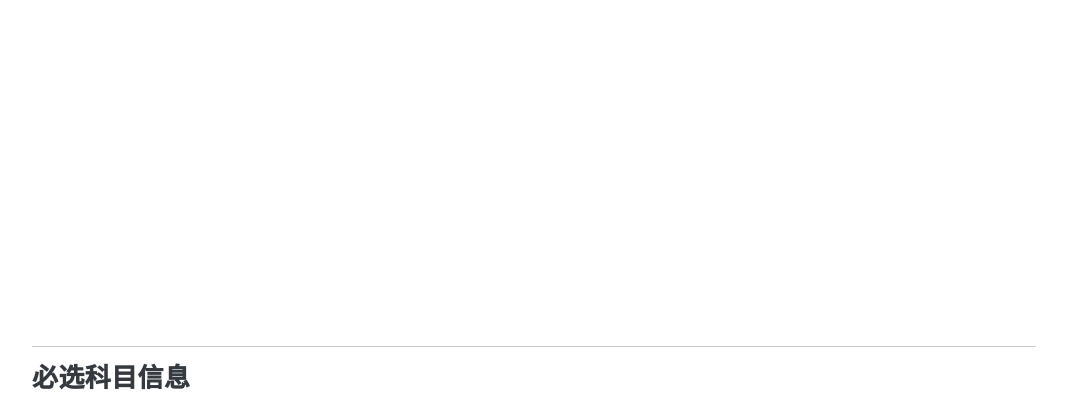
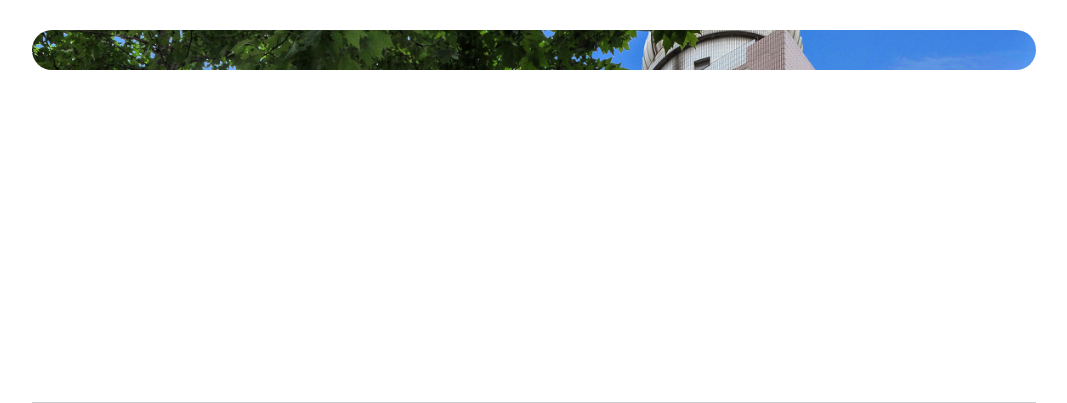
Before and after one commit to poormonitor/MyUNIV, a Flask app: template templates/major.html in a window 1280 px wide. Shown: the part 58-461 px from the top of the page, without its empty margins (106-1173 px from the left). Run offline with Flask 2, Linux system fonts and the light colour scheme; the template is opened without the code that fills it, so the values that code supplies are empty; some libraries are stand-ins or nearby versions.

Commit message:
fix database; add pic

```diff
--- a/templates/index.html
+++ b/templates/index.html
@@ -2,7 +2,7 @@
 <style>
     .img-wall {
         border-radius: 10px;
-        background: radial-gradient(closest-side, rgba(255, 255, 255, 0.5), rgba(255, 255, 255, 1)),
+        background: radial-gradient(closest-side, rgba(255, 255, 255, 0.4), rgba(255, 255, 255, 1)),
         url("{{ url_for('static', filename='wall.jpg') }}") no-repeat 100% 20%/ cover;
     }
 </style>
--- a/templates/major.html
+++ b/templates/major.html
@@ -1,11 +1,22 @@
-{% extends "base.html" %} {% block title %}专业信息{% endblock %}
-{% block content %}
+{% extends "base.html" %} {% block title %}专业信息{% endblock %} {% block content %}
+<style>
+    .img-building {
+        border-radius: 30px;
+        background: url("{{ url_for('static', filename='building.jpg') }}") no-repeat 100% 20%/ cover;
+        color: #fff;
+        word-break: break-all;
+        line-break: strict;
+    }
+</style>
+<div class="img-building pt-3 pb-3 ps-4 mb-3">
+    <div class="w-50">
         <h2>{{ major.mname }}</h2>
         <h4>{{ univ.uname }}</h4>
+    </div>
+</div>
 <div id="tags">
     {% for tag in include %}
-    <span class="badge bg-primary m-1">{{ tag }}</span>
-    {% endfor %}
+    <span class="badge bg-primary mt-1 mb-1">{{ tag }}</span> {% endfor %}
 </div>
 <div class="row">
     <div class="col-md-6">
@@ -80,7 +91,7 @@
         },
         tooltip: {
             trigger: 'axis',
-            formatter: function (params) {
+            formatter: function(params) {
                 var text = '--'
                 if (params && params.length) {
                     text = params[0].data[0]
@@ -98,15 +109,13 @@
         yAxis: {
             type: 'value'
         },
-        series: [
-            {
+        series: [{
             data: totalChartdata,
             name: "计划数",
             type: 'line',
             smooth: true,
             color: "#78c2ad"
-            }
-        ]
+        }]
     };
     totalChart.setOption(totalChartoption);
     var rankChart = echarts.init(document.getElementById('rank'));
@@ -124,7 +133,7 @@
         },
         tooltip: {
             trigger: 'axis',
-            formatter: function (params) {
+            formatter: function(params) {
                 var text = '--'
                 if (params && params.length) {
                     text = params[0].data[0]
@@ -142,18 +151,16 @@
         yAxis: {
             type: 'value'
         },
-        series: [
-            {
+        series: [{
             data: rankChartdata,
             name: "位次号",
             type: 'line',
             smooth: true,
             color: "#78c2ad"
-            }
-        ]
+        }]
     };
     rankChart.setOption(rankChartoption);
-    window.onresize = function () {
+    window.onresize = function() {
         totalChart.resize();
         rankChart.resize();
     };
```
Also changed, not shown: static/building.jpg (added). Lines whose indentation alone changed are shown as unchanged.
